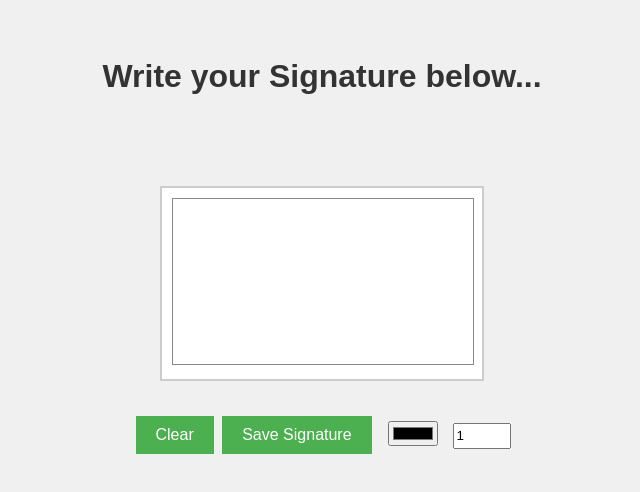
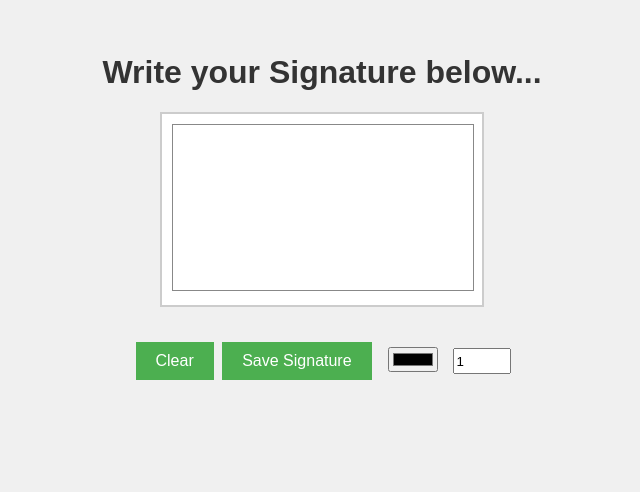
Before and after one commit to nikhil-chhillar-2005/digital-signature, a plain HTML site: page index.html in a window 1280 px wide. Shown: the part 192-684 px from the top of the page, without its empty margins (318-958 px from the left). Drawn offline with nearby package versions, Linux system fonts and the light colour scheme.

Commit message:
initial-commit

```diff
--- a/style.css
+++ b/style.css
@@ -13,13 +13,11 @@ body {
   h1 {
     text-align: center;
     color: #333;
-    margin-top: 100px;
   }
 
   .main {
     display: flex;
     justify-content: center;
-    margin-top: 70px;
   }
   .signature-pad {
     border: 2px solid #ccc;
```
